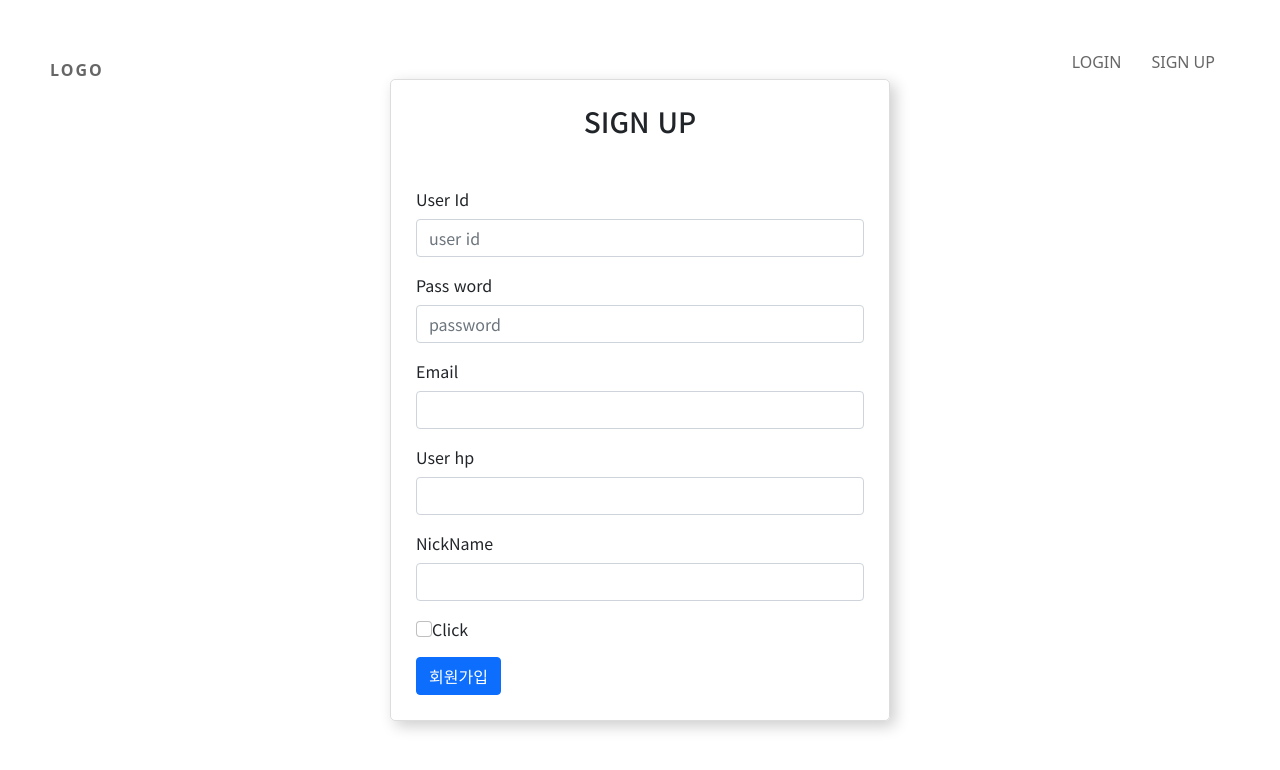
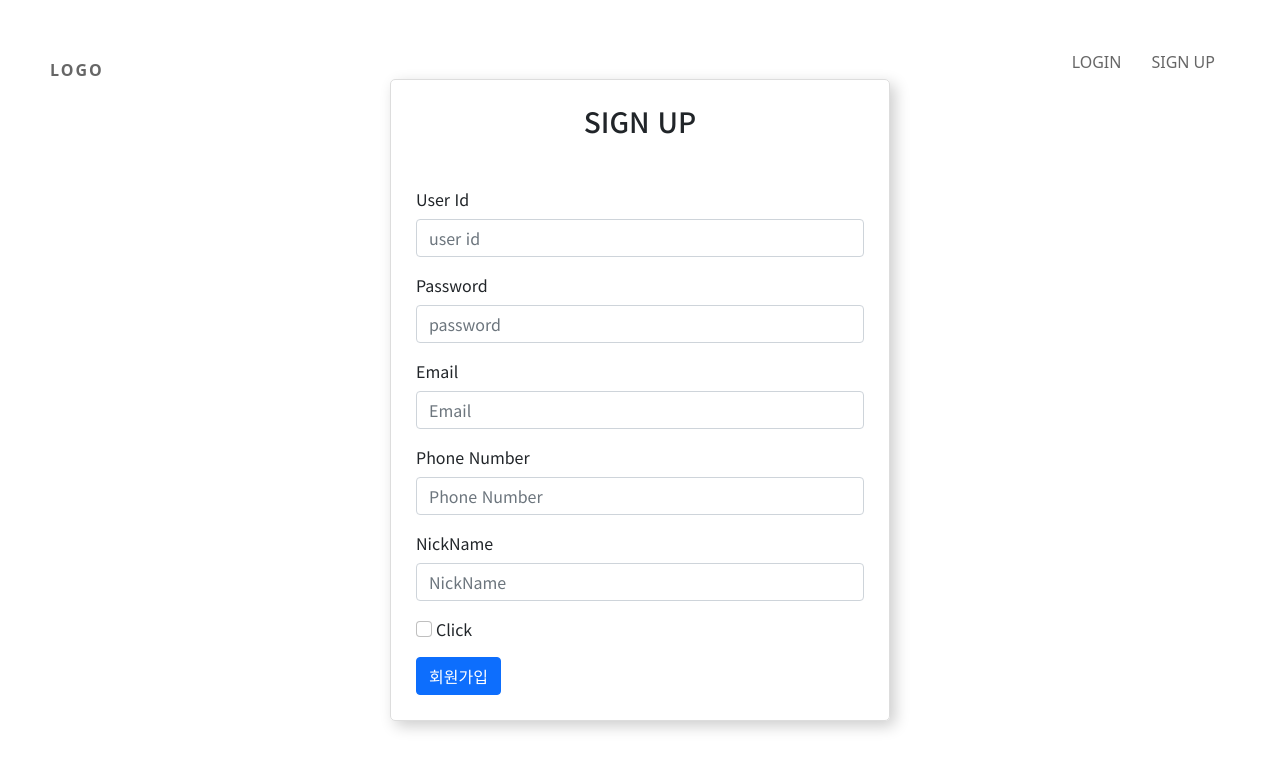
Before and after one commit to JinGoon-Kim/ccarrot_gallery, a React (Create React App) app in the folder gallery_front/gallery_app/: page /signup in a window 1280 px wide. Shown: the top 770 px of the page. Built offline with nearby package versions, Linux system fonts and the light colour scheme; no server answers.

Commit message:
form handeler

```diff
--- a/gallery_front/gallery_app/src/routes/Singup.js
+++ b/gallery_front/gallery_app/src/routes/Singup.js
@@ -8,30 +8,41 @@ function Singup(){//usestate 리엑트 훅을 사용할땐 class를 사용하면
 
         const [userid, setUserid] = useState('');//첫번째 인자 = 초기 데이터 -> 두번째 인자 바꿔줄 데이터
         const [password, setPassword] = useState('');
+        const [member_email, setMember_email] = useState('');
+        const [member_hp, setMember_hp] = useState('');
+        const [member_nickname, setMember_nickname] = useState('');
+
+
+        let body = {//전송해줄 데이터
+            member_id : userid,
+            member_password : password,
+            member_email : member_email,
+            member_hp : member_hp,
+            member_nickname : member_nickname,
+        }
+
+
+        function formCheck(e){
+            if(!userid){
+                console.log("아이디를 입력해주세요");
+            }
+        }
+
+
+        let bodyJson = JSON.stringify(body);
+
         const onSubmit = (event) =>{//항상 첫번째 인자는 event를 받아온다.
             //form은 submit을 할때 항상 새로고치게 되어있다.
             event.preventDefault();//새로고침 안되도록 preventDefault을 해줘야한다.
-            console.log(userid,password);
+
+            axios.post("http://localhost:3000/api/members", bodyJson, {headers : headers}).then((res) => console.log(res));
+            console.log(bodyJson);
         }
-
-        let body = {//전송해줄 데이터
-            member_id : userid,
-            mamber_password : password
-        }
-        let bodyJson = JSON.stringify(body);
-
-        console.log(bodyJson);
 
         const headers = {
             'Content-type': 'application/Json; charset=UTF-8',
         }
 
-        axios.post("http://localhost:8070/api/members", bodyJson, {headers : headers}).then((res) => console.log(res));
-        // axios({
-        //     method:'post',
-        //     url:'http://15.165.217.101:8070/api/members',
-        //     data:bodyJson
-        // });
 
 
 
@@ -54,7 +65,7 @@ function Singup(){//usestate 리엑트 훅을 사용할땐 class를 사용하면
                     </div>
 
                     <div className="mb-3">
-                        <label className="form-label">Pass word</label>
+                        <label className="form-label">Password</label>
                         <input
                             className="form-control"
                             type="password"
@@ -67,22 +78,43 @@ function Singup(){//usestate 리엑트 훅을 사용할땐 class를 사용하면
 
                     <div className="mb-3">
                         <label className="form-label">Email</label>
-                        <input className="form-control" type="email" name="member_email" />
+                        <input
+                            className="form-control"
+                            type="email"
+                            name="member_email"
+                            placeholder="Email"
+                            value={member_email}
+                            onChange={(e)=> setMember_email(e.target.value)}
+                        />
                     </div>
 
                     <div className="mb-3">
-                        <label className="form-label">User hp</label>
-                        <input className="form-control" type="text" name="member_hp" />
+                        <label className="form-label">Phone Number</label>
+                        <input
+                            className="form-control"
+                            type="text"
+                            name="member_hp"
+                            placeholder="Phone Number"
+                            value={member_hp}
+                            onChange={(e)=>{setMember_hp(e.target.value)}}
+                        />
                     </div>
 
                     <div className="mb-3">
                         <label className="form-label">NickName</label>
-                        <input className="form-control" type="text" name="member_nickname" />
+                        <input
+                            className="form-control"
+                            type="text"
+                            name="member_nickname"
+                            placeholder="NickName"
+                            value={member_nickname}
+                            onChange={(e)=>{setMember_nickname(e.target.value)}}
+                        />
                     </div>
 
                     <div className="mb-3">
                         <input className="form-check-input" type="checkbox" id="form_check"/>
-                        <label className="form-check-label pl-2">Click</label>
+                        <label className="form-check-label px-1"> Click</label>
                     </div>
 
                     <button type="submit" className="btn btn-primary">회원가입</button>
```
